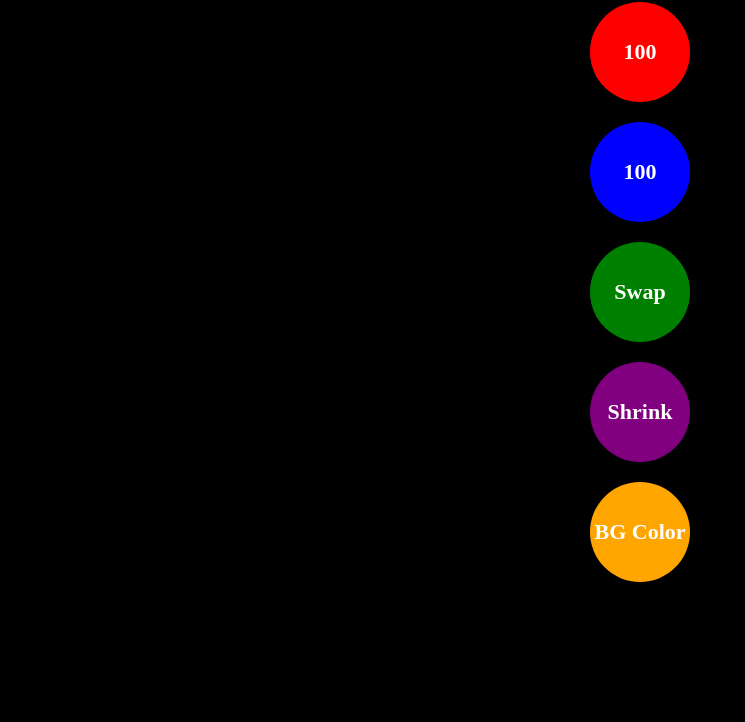
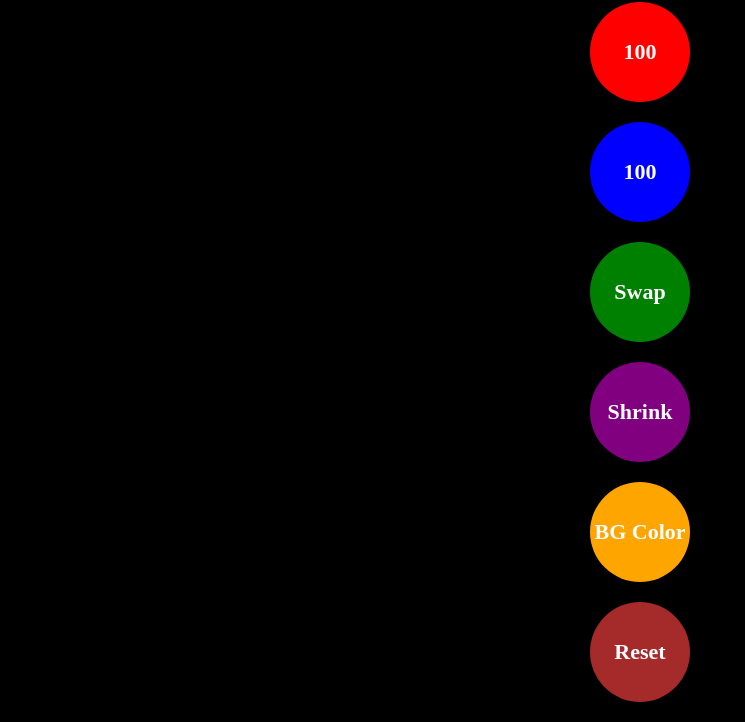
Before and after one commit to amiravni16/Git-basics---The-ball-game, a plain HTML site: page index.html in a window 1280 px wide. Shown: the part 78-800 px from the top of the page, without its empty margins (0-745 px from the left). Drawn offline with Linux system fonts and the light colour scheme.

Commit message:
Add ball 6

```diff
--- a/css/style.css
+++ b/css/style.css
@@ -6,7 +6,7 @@
     color: white;
   }
 
-  .ball, .ball2, .ball3, .ball4, .ball5 {
+  .ball, .ball2, .ball3, .ball4, .ball5, .ball6 {
     width: 100px;
     height: 100px;
     border-radius: 50%;
@@ -40,3 +40,7 @@
   .ball5 {
     background-color: orange;
   }
+
+  .ball6 {
+    background-color: brown;
+  }
--- a/index.html
+++ b/index.html
@@ -14,6 +14,7 @@
     <div class="ball3">Swap</div>
     <div class="ball4">Shrink</div>
     <div class="ball5">BG Color</div>
+    <div class="ball6">Reset</div>
 
     <script src="js/main.js"></script>
     <script src="js/util.js"></script>
```
